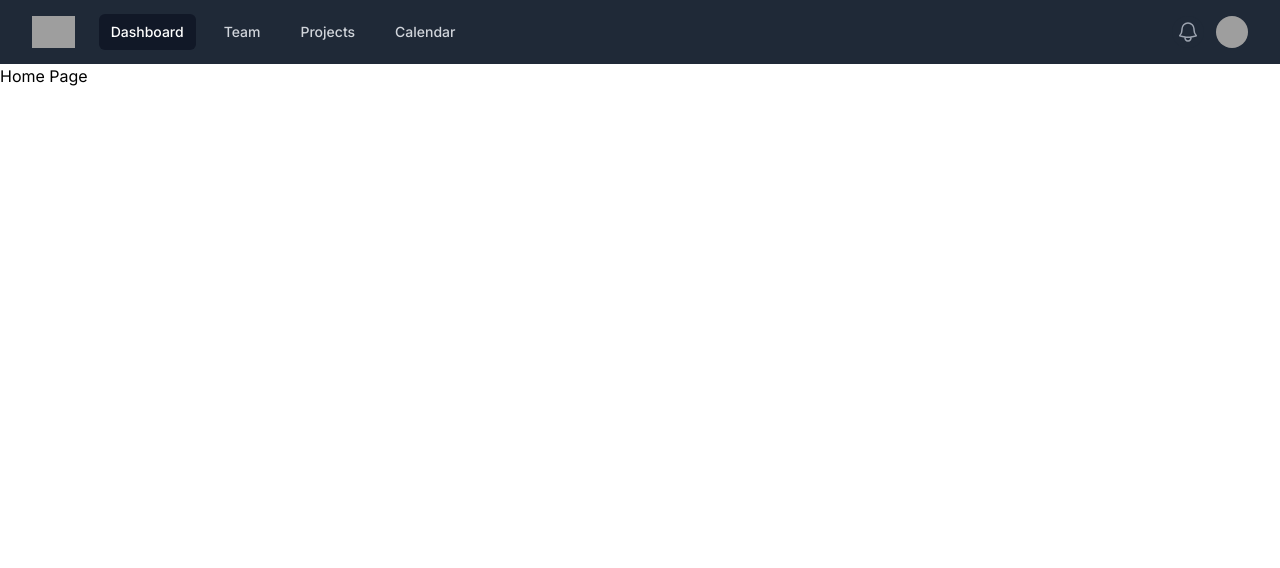
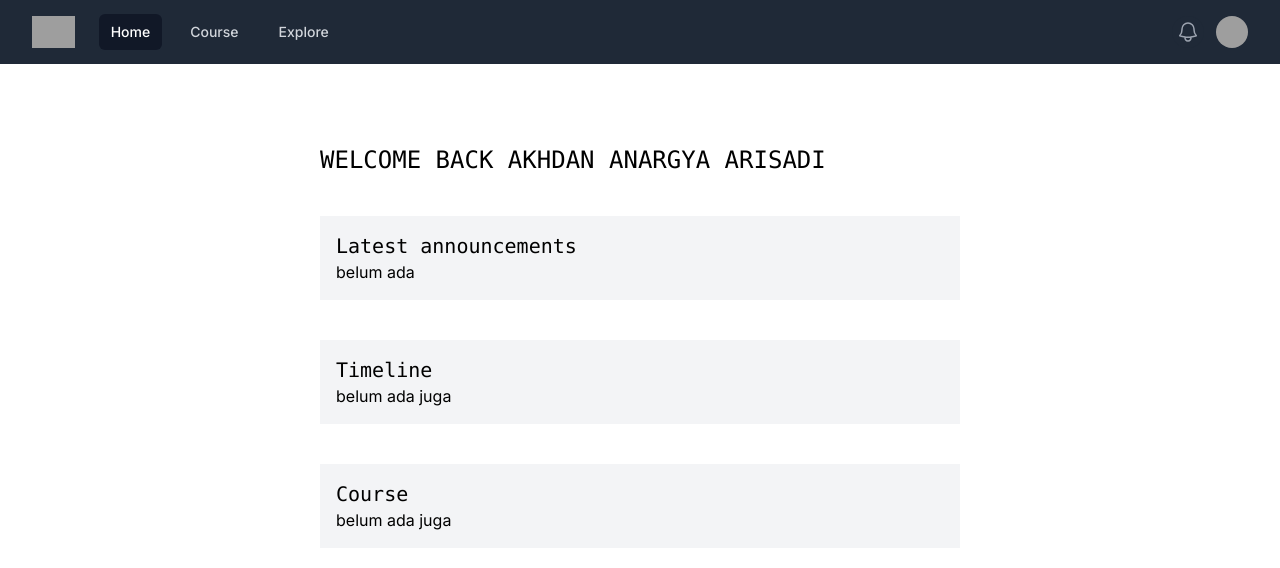
Before and after one commit to akhdanrgya/LMS-NextJS, a Next.js app: page / in a window 1280 px wide. Shown: the top 568 px of the page. Built offline with nearby package versions, Linux system fonts and the light colour scheme; grey boxes are pictures that could not be loaded.

Commit message:
Developing home template

```diff
--- /dev/null
+++ b/src/app/course/page.tsx
@@ -0,0 +1,9 @@
+const Course = () => {
+    return(
+        <div>
+            Course Page
+        </div>
+    )
+}
+
+export default Course
--- /dev/null
+++ b/src/app/explore/page.tsx
@@ -0,0 +1,9 @@
+const Explore = () => {
+    return(
+        <div>
+            Explore Page
+        </div>
+    )
+}
+
+export default Explore
--- a/src/app/layout.tsx
+++ b/src/app/layout.tsx
@@ -1,6 +1,7 @@
 import type { Metadata } from "next";
 import { Inter } from "next/font/google";
 import "./globals.css";
+import Navbar from "@/components/navbar";
 
 const inter = Inter({ subsets: ["latin"] });
 
@@ -16,7 +17,10 @@ export default function RootLayout({
 }>) {
   return (
     <html lang="en">
-      <body className={inter.className}>{children}</body>
+      <body className={inter.className}>
+        <Navbar/>
+        {children}
+        </body>
     </html>
   );
 }
--- a/src/app/page.tsx
+++ b/src/app/page.tsx
@@ -1,16 +1,36 @@
-import Navbar from "@/components/navbar"
-
 const Home = () => {
   return (
     <main>
-      <Navbar/>
-      <div>
-        <h1>
-          Home Page
-        </h1>
+      <div className="px-80 py-20">
+        <div className="">
+          <h1 className="text-2xl font-mono">
+            WELCOME BACK AKHDAN ANARGYA ARISADI
+          </h1>
+
+          <div className="bg-gray-100 p-4 my-10">
+            <h1 className="font-mono text-xl">Latest announcements</h1>
+            <div>
+              <p>belum ada</p>
+            </div>
+          </div>
+
+          <div className="bg-gray-100 p-4 my-10">
+            <h1 className="font-mono text-xl">Timeline</h1>
+            <div>
+              <p>belum ada juga</p>
+            </div>
+          </div>
+
+          <div className="bg-gray-100 p-4 my-10">
+            <h1 className="font-mono text-xl">Course</h1>
+            <div>
+              <p>belum ada juga</p>
+            </div>
+          </div>
+        </div>
       </div>
     </main>
-  )
-}
+  );
+};
 
-export default Home
+export default Home;
--- a/src/components/navbar.tsx
+++ b/src/components/navbar.tsx
@@ -52,10 +52,9 @@ const Navbar: React.FC = () => {
             </div>
             <div className="hidden sm:ml-6 sm:block">
               <div className="flex space-x-4">
-                <a href="#" className="rounded-md bg-gray-900 px-3 py-2 text-sm font-medium text-white" aria-current="page">Dashboard</a>
-                <a href="#" className="rounded-md px-3 py-2 text-sm font-medium text-gray-300 hover:bg-gray-700 hover:text-white">Team</a>
-                <a href="#" className="rounded-md px-3 py-2 text-sm font-medium text-gray-300 hover:bg-gray-700 hover:text-white">Projects</a>
-                <a href="#" className="rounded-md px-3 py-2 text-sm font-medium text-gray-300 hover:bg-gray-700 hover:text-white">Calendar</a>
+                <a href="/" className="rounded-md bg-gray-900 px-3 py-2 text-sm font-medium text-white" aria-current="page">Home</a>
+                <a href="/course" className="rounded-md px-3 py-2 text-sm font-medium text-gray-300 hover:bg-gray-700 hover:text-white">Course</a>
+                <a href="/explore" className="rounded-md px-3 py-2 text-sm font-medium text-gray-300 hover:bg-gray-700 hover:text-white">Explore</a>
               </div>
             </div>
           </div>
@@ -117,10 +116,9 @@ const Navbar: React.FC = () => {
       {/* Mobile menu */}
       <div className={`sm:hidden ${menuOpen ? 'block' : 'hidden'}`} id="mobile-menu">
         <div className="space-y-1 px-2 pb-3 pt-2">
-          <a href="#" className="block rounded-md bg-gray-900 px-3 py-2 text-base font-medium text-white" aria-current="page">Dashboard</a>
-          <a href="#" className="block rounded-md px-3 py-2 text-base font-medium text-gray-300 hover:bg-gray-700 hover:text-white">Team</a>
-          <a href="#" className="block rounded-md px-3 py-2 text-base font-medium text-gray-300 hover:bg-gray-700 hover:text-white">Projects</a>
-          <a href="#" className="block rounded-md px-3 py-2 text-base font-medium text-gray-300 hover:bg-gray-700 hover:text-white">Calendar</a>
+          <a href="/" className="block rounded-md bg-gray-900 px-3 py-2 text-base font-medium text-white" aria-current="page">Home</a>
+          <a href="/course" className="block rounded-md px-3 py-2 text-base font-medium text-gray-300 hover:bg-gray-700 hover:text-white">Course</a>
+          <a href="/explore" className="block rounded-md px-3 py-2 text-base font-medium text-gray-300 hover:bg-gray-700 hover:text-white">Explore</a>
         </div>
       </div>
     </nav>
```
